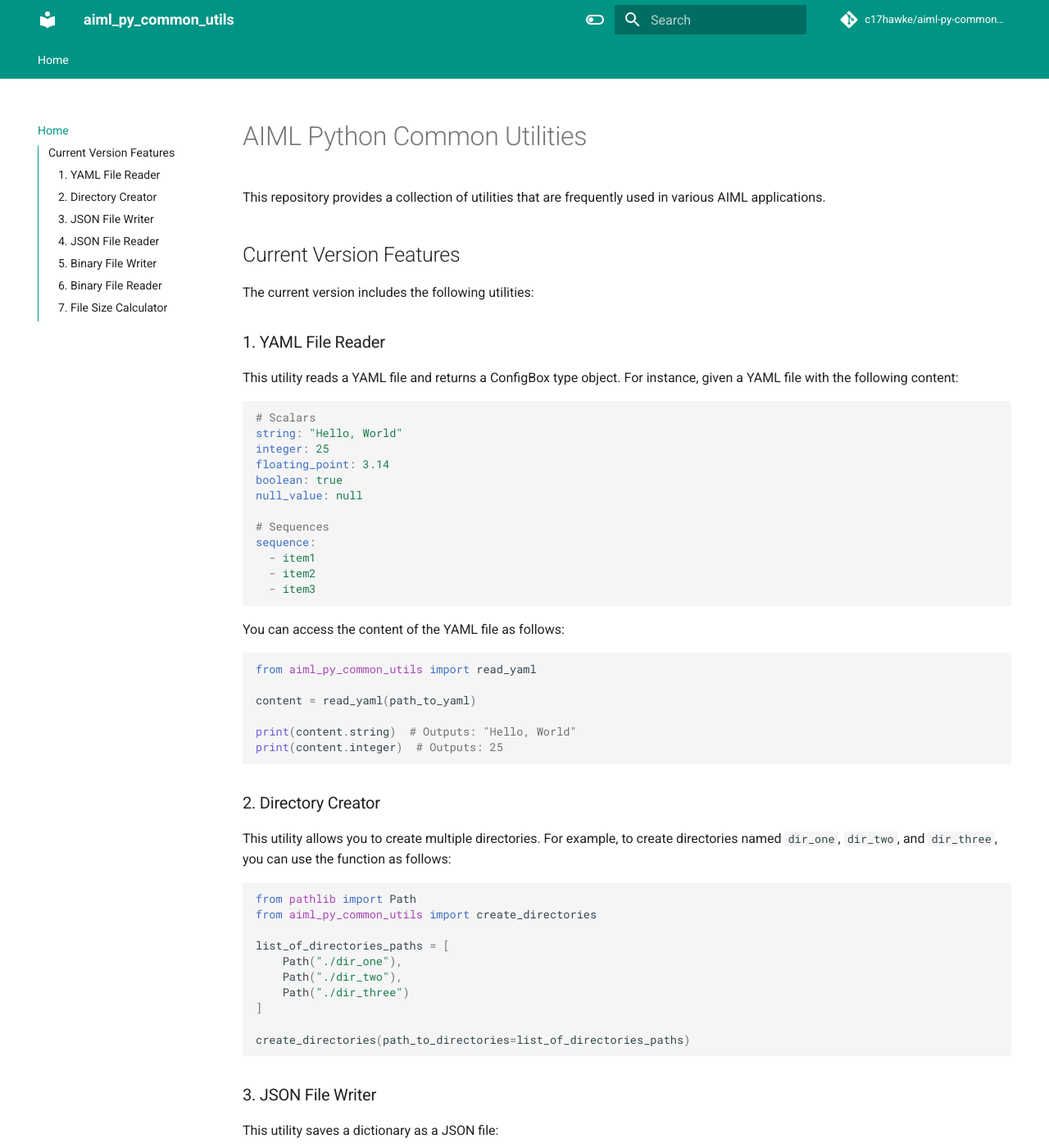
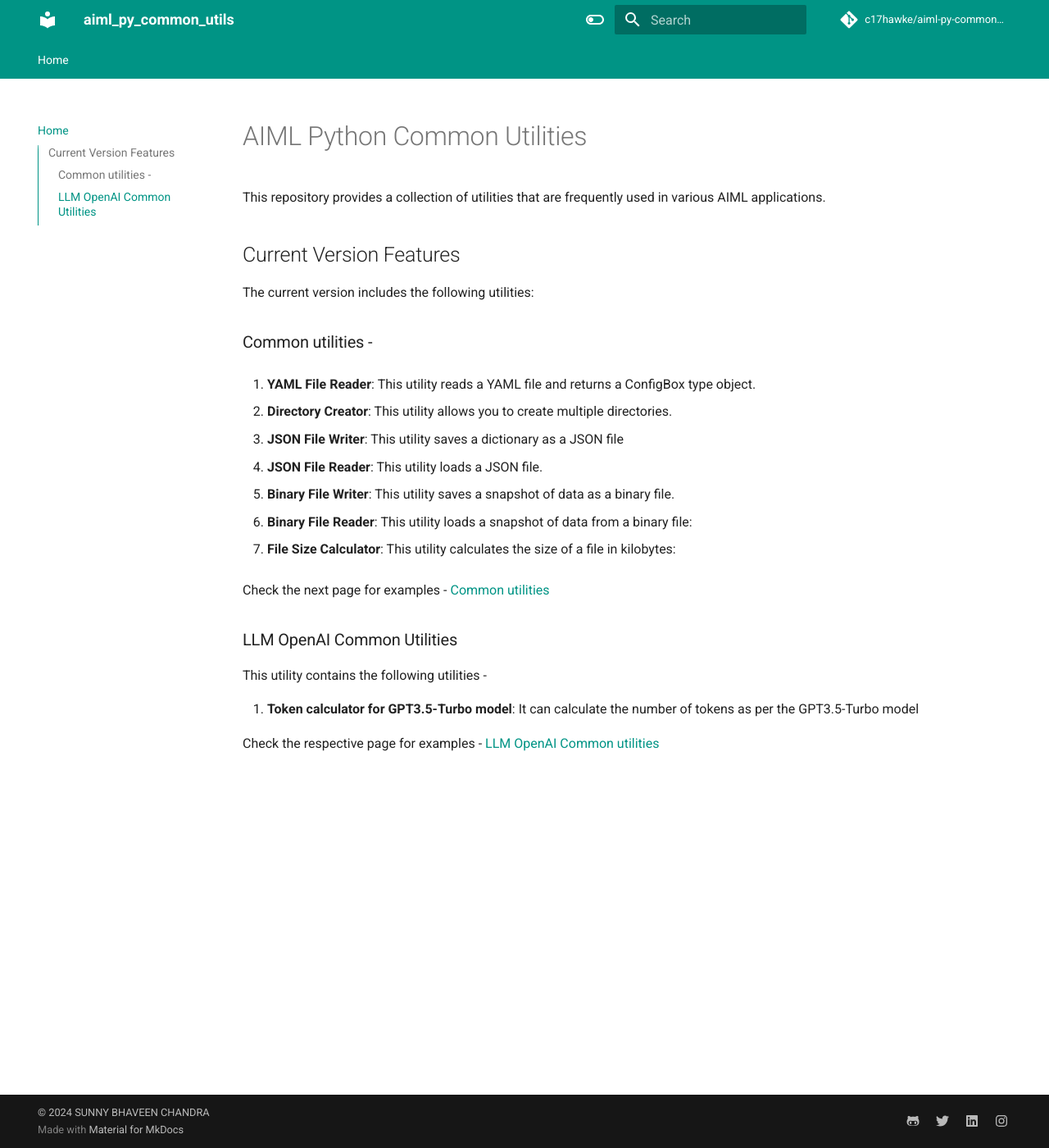
Before and after one commit to c17hawke/aiml-py-common-utils, an MkDocs documentation site: the page built from docs/index.md, in a window 1280 px wide and 1400 px high. Shown: the whole window at 82% size. Built offline with MkDocs 1.6.1 and Material for MkDocs 9.7.7, drawn with Linux system fonts in a browser that asks for light colours; comment, search, counter and statistics services are not loaded; some of the changed text lies outside the part shown.

Commit message:
moved detailed content to respective pages

````diff
--- a/docs/index.md
+++ b/docs/index.md
@@ -6,140 +6,28 @@ This repository provides a collection of utilities that are frequently used in v
 
 The current version includes the following utilities:
 
-### 1. YAML File Reader
+### Common utilities -
 
-This utility reads a YAML file and returns a ConfigBox type object. For instance, given a YAML file with the following content:
+1. **YAML File Reader**: This utility reads a YAML file and returns a ConfigBox type object.
 
-```yaml
-# Scalars
-string: "Hello, World"
-integer: 25
-floating_point: 3.14
-boolean: true
-null_value: null
+2. **Directory Creator**: This utility allows you to create multiple directories.
 
-# Sequences
-sequence:
-  - item1
-  - item2
-  - item3
-```
+3. **JSON File Writer**: This utility saves a dictionary as a JSON file
 
-You can access the content of the YAML file as follows:
+4. **JSON File Reader**: This utility loads a JSON file.
 
-```python
-from aiml_py_common_utils import read_yaml
+5. **Binary File Writer**: This utility saves a snapshot of data as a binary file.
 
-content = read_yaml(path_to_yaml)
+6. **Binary File Reader**: This utility loads a snapshot of data from a binary file:
 
-print(content.string)  # Outputs: "Hello, World"
-print(content.integer)  # Outputs: 25
-```
+7. **File Size Calculator**: This utility calculates the size of a file in kilobytes:
 
-### 2. Directory Creator
+Check the next page for examples - [Common utilities](https://c17hawke.github.io/)
 
-This utility allows you to create multiple directories. For example, to create directories named `dir_one`, `dir_two`, and `dir_three`, you can use the function as follows:
+### LLM OpenAI Common Utilities
 
-```python
-from pathlib import Path
-from aiml_py_common_utils import create_directories
+This utility contains the following utilities -
 
-list_of_directories_paths = [
-    Path("./dir_one"),
-    Path("./dir_two"),
-    Path("./dir_three")
-]
+1. **Token calculator for GPT3.5-Turbo model**: It can calculate the number of tokens as per the GPT3.5-Turbo model
 
-create_directories(path_to_directories=list_of_directories_paths)
-```
-
-### 3. JSON File Writer
-
-This utility saves a dictionary as a JSON file:
-
-```python
-from pathlib import Path
-from aiml_py_common_utils import save_dict2json
-
-example_dict = {
-  "string": "Hello, World",
-  "integer": 25,
-  "floating_point": 3.14,
-  "boolean": True,
-  "null_value": None,
-}
-
-path_to_json = Path("path/to/example.json")
-save_dict2json(path=path_to_json)
-```
-
-
-### 4. JSON File Reader
-
-This utility loads a JSON file. For example, given a JSON file at a certain path containing:
-
-```JSON
-{
-  "string": "Hello, World",
-  "integer": 25,
-  "floating_point": 3.14,
-  "boolean": true,
-  "null_value": null,
-}
-```
-
-You can load the content of the JSON file as follows:
-
-```python
-from pathlib import Path
-from aiml_py_common_utils import load_json
-
-path = Path("path/to/example.json")
-content = load_json(path=path_to_json)
-print(content.string)  # Outputs: "Hello, World"
-print(content.integer)  # Outputs: 25
-```
-
-### 5. Binary File Writer
-
-This utility saves a snapshot of data as a binary file:
-
-```python
-from pathlib import Path
-from aiml_py_common_utils import save_bin
-
-example_dict = {
-  "string": "Hello, World",
-  "integer": 25,
-  "floating_point": 3.14,
-  "boolean": True,
-  "null_value": None,
-}
-
-path_to_bin = Path("path/to/example.bin")
-save_bin(data=example_dict, path=path_to_bin)
-```
-
-### 6. Binary File Reader
-
-This utility loads a snapshot of data from a binary file:
-
-```python
-from pathlib import Path
-from aiml_py_common_utils import load_bin
-
-path_to_bin = Path("path/to/example.bin")
-loaded_bin_content = load_bin(path=path_to_bin)
-```
-
-### 7. File Size Calculator
-
-This utility calculates the size of a file in kilobytes:
-
-```python
-from pathlib import Path
-from aiml_py_common_utils import get_size
-
-filepath = Path("path/to/example.file")
-size_in_kb = get_size(path=filepath)
-```
+Check the respective page for examples - [LLM OpenAI Common utilities](https://c17hawke.github.io/)
````
